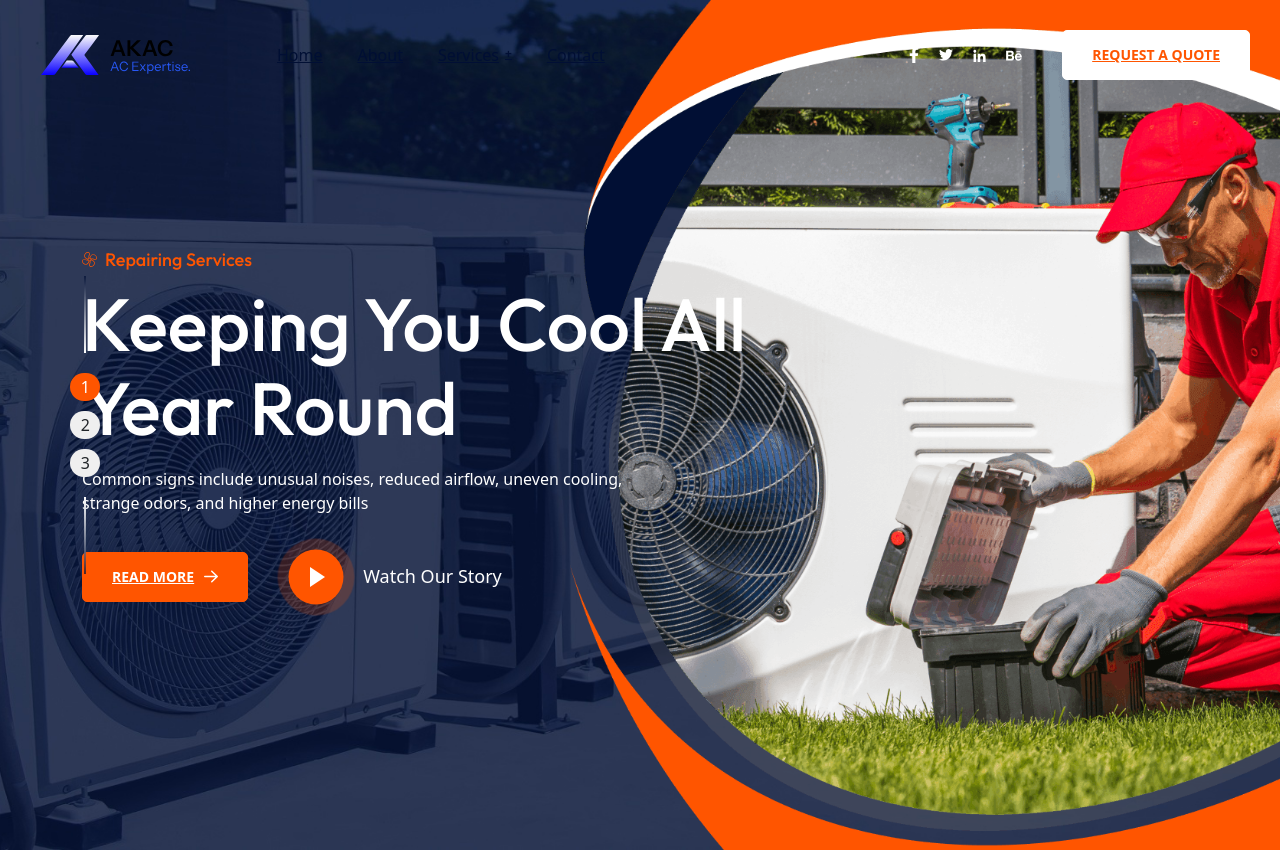
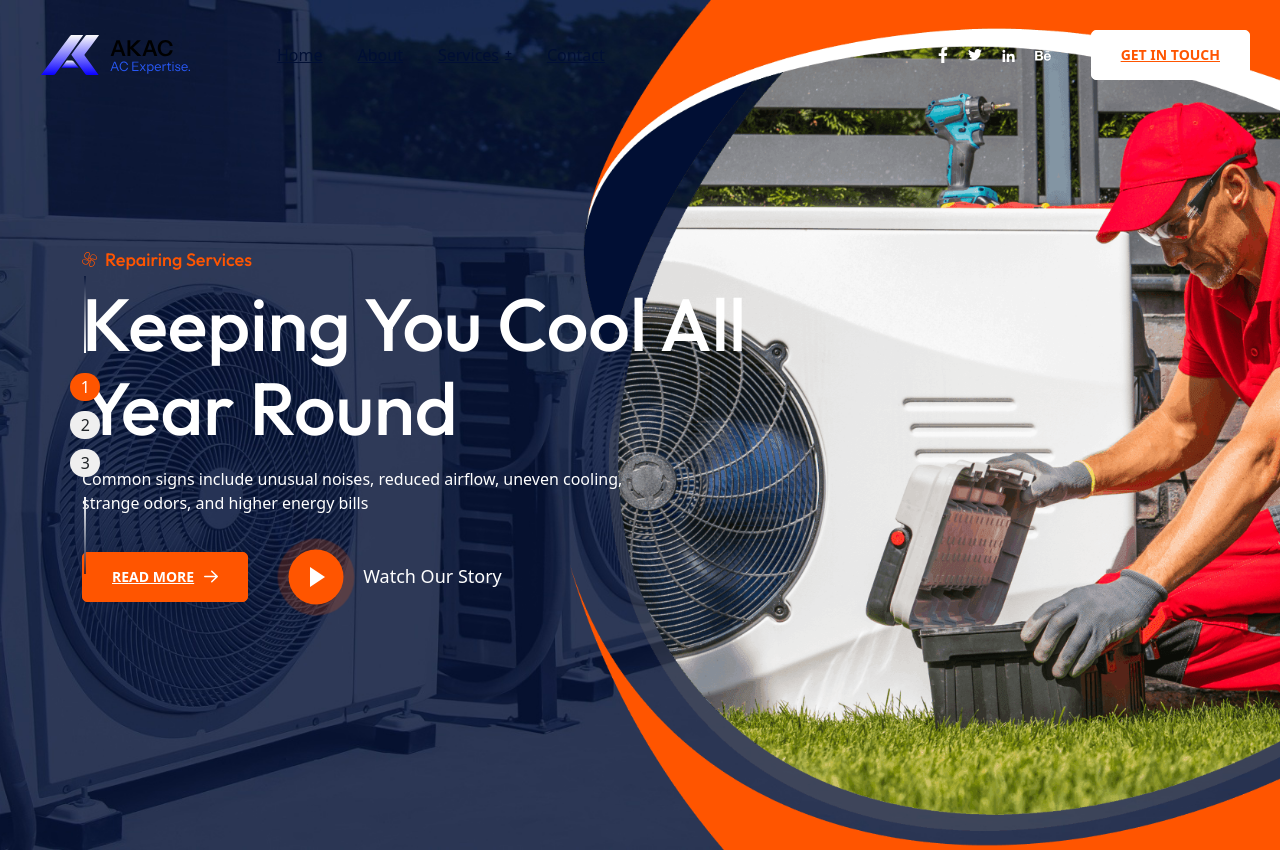
Before and after one commit to shantanuuchak/akac, a Next.js app: page /home2 in a window 1280 px wide. Shown: the top 852 px of the page. Built offline with nearby package versions, Linux system fonts and the light colour scheme.

Commit message:
change header text to "Get in touch"

```diff
--- a/src/app/Components/Header/HeaderStyle2.jsx
+++ b/src/app/Components/Header/HeaderStyle2.jsx
@@ -80,7 +80,7 @@ export default function HeaderStyle2({ variant }) {
                 </a>
               </div>
               <Link href="/contact" className="cs_btn cs_style_1 cs_color_1">
-                <span>Request a quote</span>
+                <span>Get in touch</span>
               </Link>
             </div>
           </div>
--- a/src/app/Components/Header/index.jsx
+++ b/src/app/Components/Header/index.jsx
@@ -104,7 +104,7 @@ export default function Header({ variant }) {
                   <div className="cs_header_contact">
                     <div className="cs_header_contact_right">
                       <Link href="/contact" className="cs_btn cs_style_1">
-                        <span>Read More</span>
+                        <span>Get in touch</span>
                         <svg width="14" height="13" viewBox="0 0 14 13" fill="none" xmlns="http://www.w3.org/2000/svg">
                           <path d="M8.28125 0.71875L13.7812 5.96875C13.9271 6.11458 14 6.29167 14 6.5C14 6.70833 13.9271 6.88542 13.7812 7.03125L8.28125 12.2812C7.90625 12.5729 7.55208 12.5729 7.21875 12.2812C6.92708 11.9062 6.92708 11.5521 7.21875 11.2188L11.375 7.25H0.75C0.291667 7.20833 0.0416667 6.95833 0 6.5C0.0416667 6.04167 0.291667 5.79167 0.75 5.75H11.375L7.21875 1.78125C6.92708 1.44792 6.92708 1.09375 7.21875 0.71875C7.55208 0.427083 7.90625 0.427083 8.28125 0.71875Z" fill="currentColor"></path>
                         </svg>
```
